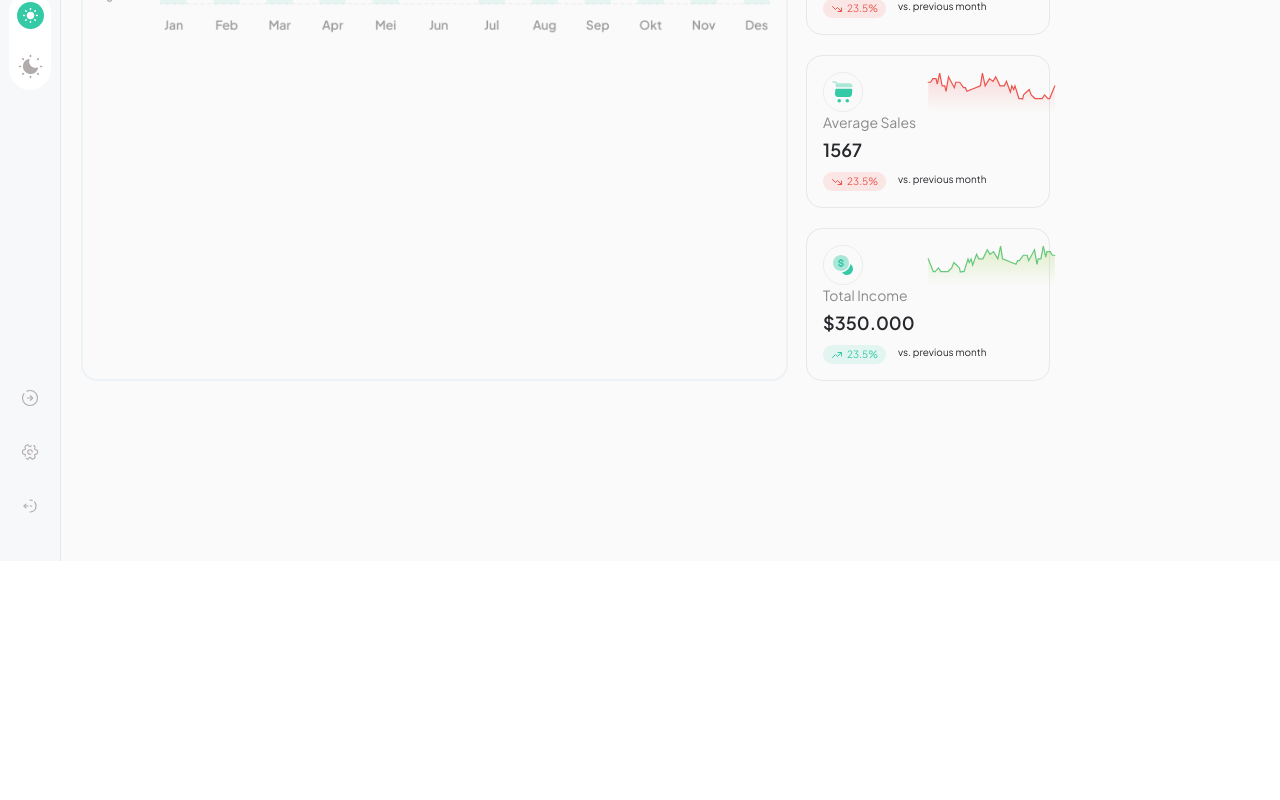
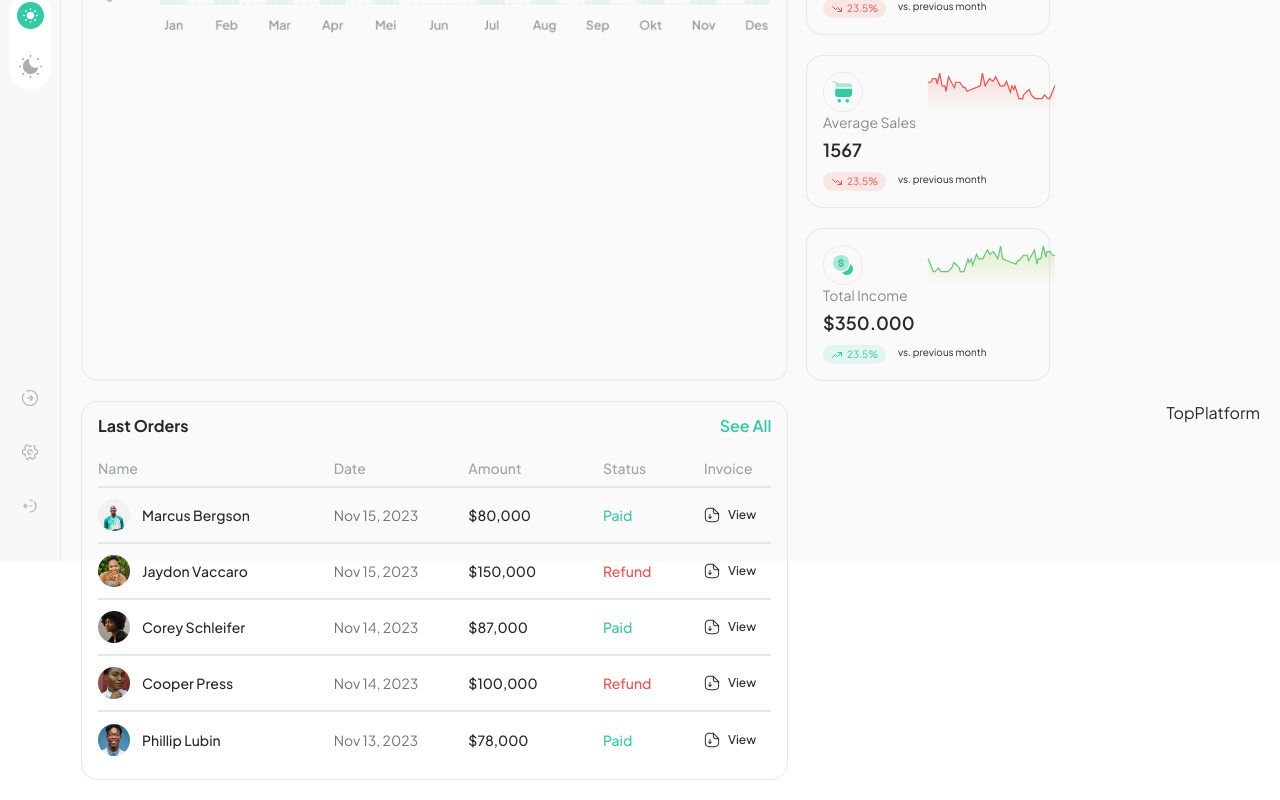
Before and after one commit to tunny17/hackathon, a React (Vite) app: page / in a window 1280 px wide. Shown: the part 399-1199 px from the top of the page. Before the commit the page ends 960 px from the top, so only its background shows below. Built offline with nearby package versions, Linux system fonts and the light colour scheme.

Commit message:
feat. completion of LastOrders component

```diff
--- a/src/App.jsx
+++ b/src/App.jsx
@@ -1,5 +1,12 @@
 import React from 'react';
-import { Navigation, Header, SalesTrend, TotalOrder } from './components';
+import {
+  Navigation,
+  Header,
+  SalesTrend,
+  TotalOrder,
+  LastOrders,
+  TopPlatform,
+} from './components';
 
 const App = () => {
   return (
@@ -10,9 +17,13 @@ const App = () => {
 
         {/* first section of the body */}
         <section className='p-5'>
-          <div className='flex justify-between'>
+          <div className='flex justify-between flex-wrap w-full'>
             <SalesTrend />
             <TotalOrder />
+          </div>
+          <div className='flex justify-between flex-wrap w-full mt-5'>
+            <LastOrders />
+            <TopPlatform />
           </div>
         </section>
       </div>
--- /dev/null
+++ b/src/components/LastOrders.jsx
@@ -0,0 +1,109 @@
+import React from 'react';
+
+const LastOrders = () => {
+  return (
+    <section className='border rounded-2xl w-[60%] px-4 py-3'>
+      <div className='flex justify-between mb-5'>
+        <h1 className='font-bold'>Last Orders</h1>
+        <h1 className='font-semibold text-[#34CAA5] cursor-pointer'>See All</h1>
+      </div>
+      <table className='w-full text-left'>
+        <tr>
+          <th className='w-[35%] text-sm text-[#9CA4AB] font-medium'>Name</th>
+          <th className='text-sm text-[#9CA4AB] font-medium w-[20%]'>Date</th>
+          <th className='text-sm text-[#9CA4AB] font-medium w-[20%]'>Amount</th>
+          <th className='text-sm text-[#9CA4AB] font-medium w-[15%]'>Status</th>
+          <th className='text-sm text-[#9CA4AB] font-medium'>Invoice</th>
+        </tr>
+        <div className='my-2' />
+        <tr className='text-sm text-left font-medium h-14 border-t-2'>
+          <td>
+            <div className='flex items-center gap-3'>
+              <img src='/public/last-orders-user-1.png' alt='' />
+              Marcus Bergson
+            </div>
+          </td>
+          <td className='font-normal text-[#737373]'>Nov 15, 2023</td>
+          <td>$80,000</td>
+          <td className='text-[#34CAA5]'>Paid</td>
+          <td>
+            <div className='flex items-center gap-2 text-xs'>
+              <img src='/public/view-icon.svg' alt='' />
+              View
+            </div>
+          </td>
+        </tr>
+        <tr className='text-sm text-left font-medium h-14 border-t-2'>
+          <td>
+            <div className='flex items-center gap-3'>
+              <img src='/public/last-orders-user-2.png' alt='' />
+              Jaydon Vaccaro
+            </div>
+          </td>
+          <td className='font-normal text-[#737373]'>Nov 15, 2023</td>
+          <td>$150,000</td>
+          <td className='text-[#ED544E]'>Refund</td>
+          <td>
+            <div className='flex items-center gap-2 text-xs'>
+              <img src='/public/view-icon.svg' alt='' />
+              View
+            </div>
+          </td>
+        </tr>
+        <tr className='text-sm text-left font-medium h-14 border-t-2'>
+          <td>
+            <div className='flex items-center gap-3'>
+              <img src='/public/last-orders-user-3.png' alt='' />
+              Corey Schleifer
+            </div>
+          </td>
+          <td className='font-normal text-[#737373]'>Nov 14, 2023</td>
+          <td>$87,000</td>
+          <td className='text-[#34CAA5]'>Paid</td>
+          <td>
+            <div className='flex items-center gap-2 text-xs'>
+              <img src='/public/view-icon.svg' alt='' />
+              View
+            </div>
+          </td>
+        </tr>
+        <tr className='text-sm text-left font-medium h-14 border-t-2'>
+          <td>
+            <div className='flex items-center gap-3'>
+              <img src='/public/last-orders-user-4.png' alt='' />
+              Cooper Press
+            </div>
+          </td>
+          <td className='font-normal text-[#737373]'>Nov 14, 2023</td>
+          <td>$100,000</td>
+          <td className='text-[#ED544E]'>Refund</td>
+          <td>
+            <div className='flex items-center gap-2 text-xs'>
+              <img src='/public/view-icon.svg' alt='' />
+              View
+            </div>
+          </td>
+        </tr>
+        <tr className='text-sm text-left font-medium h-14 border-t-2'>
+          <td>
+            <div className='flex items-center gap-3'>
+              <img src='/public/last-orders-user-5.png' alt='' />
+              Phillip Lubin
+            </div>
+          </td>
+          <td className='font-normal text-[#737373]'>Nov 13, 2023</td>
+          <td>$78,000</td>
+          <td className='text-[#34CAA5]'>Paid</td>
+          <td>
+            <div className='flex items-center gap-2 text-xs'>
+              <img src='/public/view-icon.svg' alt='' />
+              View
+            </div>
+          </td>
+        </tr>
+      </table>
+    </section>
+  );
+};
+
+export default LastOrders;
--- /dev/null
+++ b/src/components/TopPlatform.jsx
@@ -0,0 +1,7 @@
+import React from 'react';
+
+const TopPlatform = () => {
+  return <div>TopPlatform</div>;
+};
+
+export default TopPlatform;
--- a/src/components/index.js
+++ b/src/components/index.js
@@ -2,3 +2,5 @@ export { default as Navigation } from './Navigation';
 export { default as Header } from './Header';
 export { default as SalesTrend } from './SalesTrend';
 export { default as TotalOrder } from './TotalOrder';
+export { default as LastOrders } from './LastOrders';
+export { default as TopPlatform } from './TopPlatform';
```
